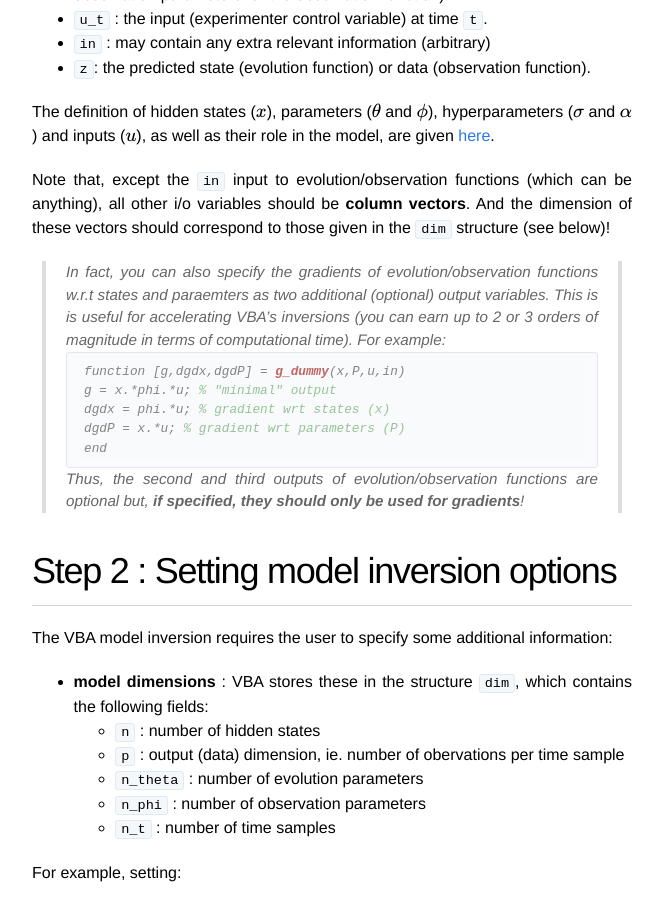
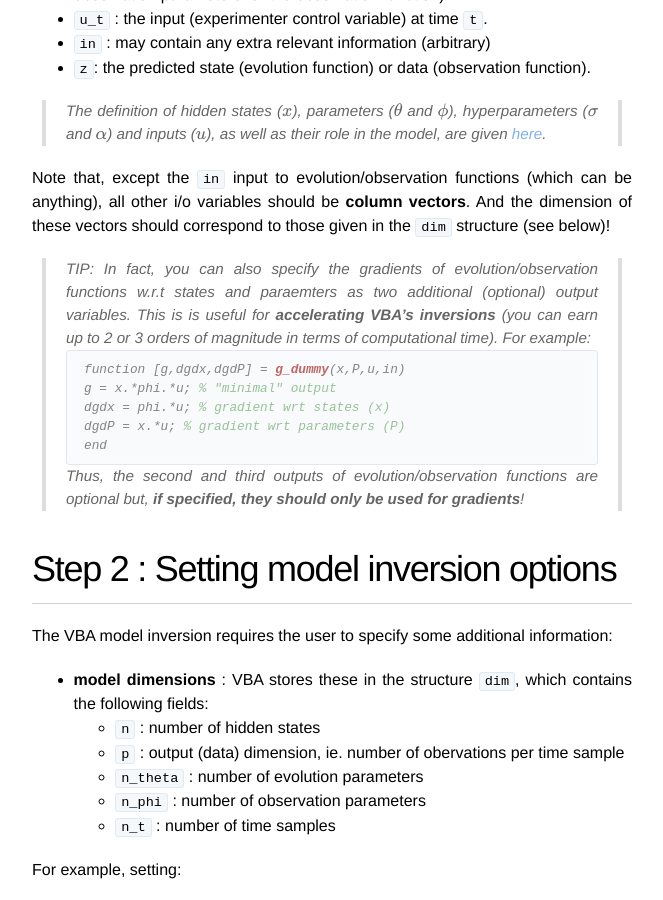
Before and after one commit to MBB-team/VBA-toolbox, a Jekyll site: the page built from _wiki/VBA-model-inversion-in-4-steps.md, in a window 1280 px wide and 900 px high, scrolled down 1111 px. Shown: the whole window, without its empty margins (308-971 px from the left). Built offline with Jekyll 4.4.1, drawn with Linux system fonts in a browser that asks for light colours; nearby versions of some CDN libraries; formulas are drawn with MathJax 3.

Commit message:
Update VBA-model-inversion-in-4-steps.md

````diff
--- a/_wiki/VBA-model-inversion-in-4-steps.md
+++ b/_wiki/VBA-model-inversion-in-4-steps.md
@@ -27,11 +27,11 @@ z = function_name(x_t, P, u_t, in) ;
 - `in` : may contain any extra relevant information (arbitrary)
 - `z`: the predicted state (evolution function) or data (observation function).
 
-The definition of hidden states ($$x$$), parameters ($$\theta$$ and $$\phi$$), hyperparameters ($$\sigma$$ and $$\alpha$$) and inputs ($$u$$), as well as their role in the model, are given [here]({{ site.baseurl }}/wiki/Structure-of-VBA's-generative-model).
+> The definition of hidden states ($$x$$), parameters ($$\theta$$ and $$\phi$$), hyperparameters ($$\sigma$$ and $$\alpha$$) and inputs ($$u$$), as well as their role in the model, are given [here]({{ site.baseurl }}/wiki/Structure-of-VBA's-generative-model).
 
 Note that, except the `in` input to evolution/observation functions (which can be anything), all other i/o variables should be **column vectors**. And the dimension of these vectors should correspond to those given in the `dim` structure (see below)!
 
-> In fact, you can also specify the gradients of evolution/observation functions w.r.t states and paraemters as two additional (optional) output variables. This is is useful for accelerating VBA's inversions (you can earn up to 2 or 3 orders of magnitude in terms of computational time). For example:
+> TIP: In fact, you can also specify the gradients of evolution/observation functions w.r.t states and paraemters as two additional (optional) output variables. This is is useful for **accelerating VBA's inversions** (you can earn up to 2 or 3 orders of magnitude in terms of computational time). For example:
 ```matlab
 function [g,dgdx,dgdP] = g_dummy(x,P,u,in)
 g = x.*phi.*u; % "minimal" output
````
